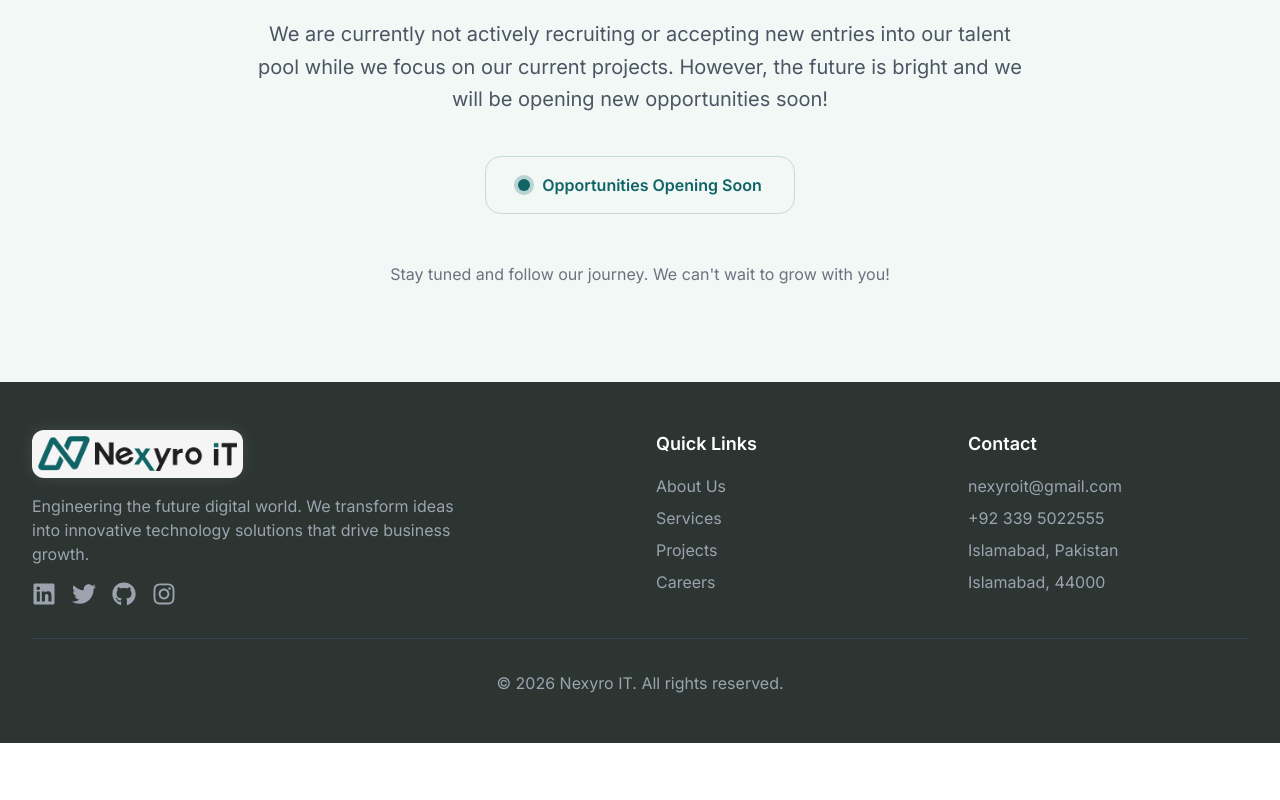
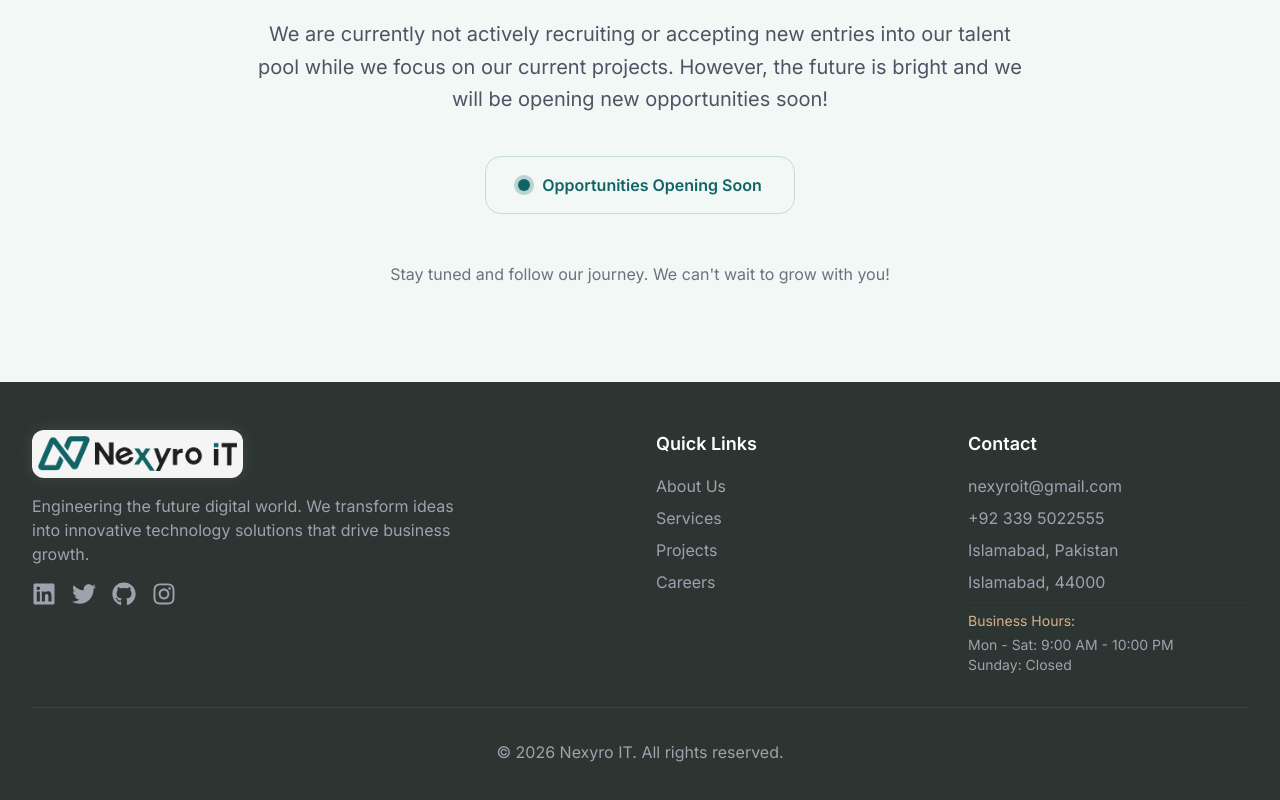
Before and after one commit to nexyroit-Tech/NexyroIT-Website, a React (Create React App) app: page /careers in a window 1280 px wide. Shown: the part 870-1670 px from the top of the page. Before the commit the page ends 1613 px from the top, so only its background shows below. Built offline with nearby package versions, Linux system fonts and the light colour scheme.

Commit message:
Update Business Hours on Contact page and Footer

```diff
--- a/src/components/Footer.jsx
+++ b/src/components/Footer.jsx
@@ -80,6 +80,11 @@ const Footer = () => {
                             </li>
                             <li>Islamabad, Pakistan</li>
                             <li>Islamabad, 44000</li>
+                            <li className="pt-2 text-sm border-t border-gray-700/50 mt-2">
+                                <span className="text-[#D9B08C] block mb-1">Business Hours:</span>
+                                Mon - Sat: 9:00 AM - 10:00 PM<br />
+                                Sunday: Closed
+                            </li>
                         </ul>
                     </div>
                 </div>
--- a/src/pages/Contact.jsx
+++ b/src/pages/Contact.jsx
@@ -133,8 +133,8 @@ const Contact = () => {
                                     <div>
                                         <h3 className="text-lg font-bold text-[#2C3531] dark:text-white mb-2">Business Hours</h3>
                                         <p className="text-gray-600 dark:text-gray-400">
-                                            Mon - Fri: 9:00 AM - 6:00 PM<br />
-                                            Sat - Sun: Closed
+                                            Mon - Sat: 9:00 AM - 10:00 PM<br />
+                                            Sunday: Closed
                                         </p>
                                     </div>
                                 </div>
```
